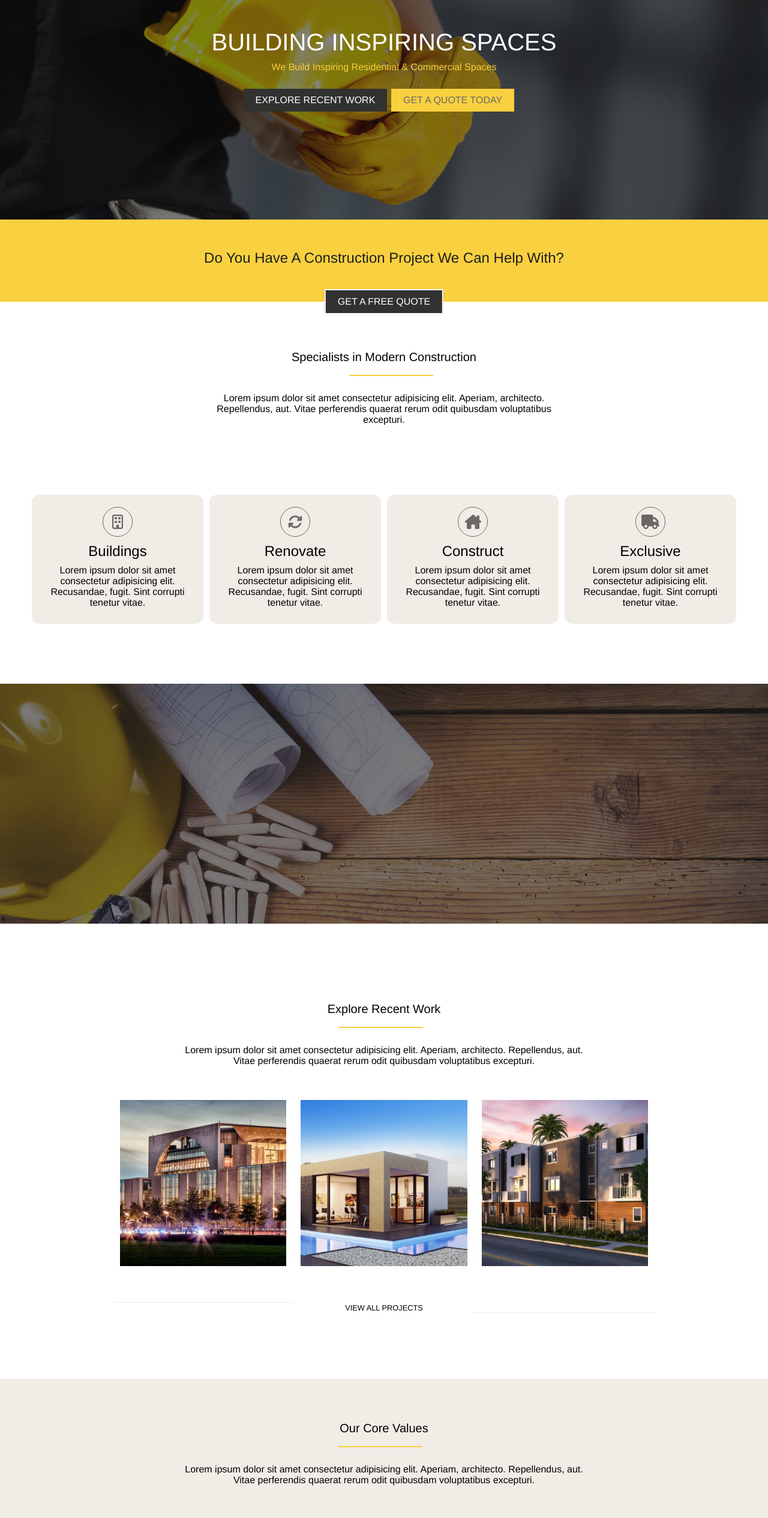
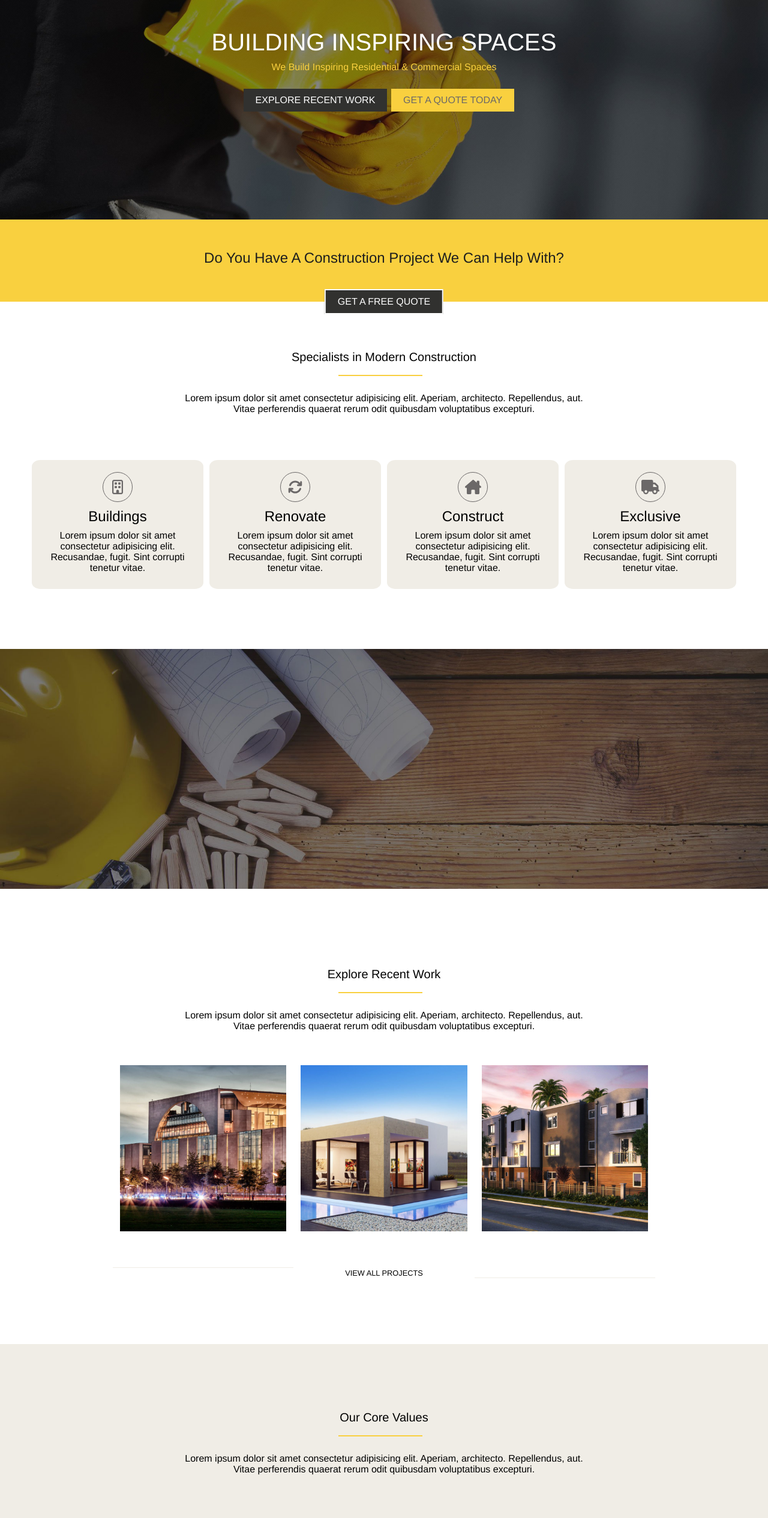
Before and after one commit to davishka-hikkaduwa/proj-html-vuejs, a Vue app: page / in a window 1280 px wide. Shown: the part 234-2765 px from the top of the page at 60% size. Built offline with nearby package versions, Linux system fonts and the light colour scheme.

Commit message:
created and added SectionTitleComponent

```diff
--- a/src/assets/styles/utilities.scss
+++ b/src/assets/styles/utilities.scss
@@ -19,24 +19,35 @@ button {
     color: #fff;
 }
 
+.info-container {
+    padding: 80px 260px 20px 260px;
+
+    h5 {
+        padding-bottom: 20px;
+    }
+
+    p {
+        padding: 20px 40px;
+    }
+}
 
 
 // ----- /BUTTONS -----
 
-// ----- TEXT-UNDERLINE -----
-.custom-underline {
-    padding-bottom: 20px;
-    position: relative;
-}
+// // ----- TEXT-UNDERLINE -----
+// .custom-underline {
+//     padding-bottom: 20px;
+//     position: relative;
+// }
 
-.custom-underline::before {
-    content: '';
-    position: absolute;
-    bottom: 0;
-    left: 40%;
-    width: 140px;
-    height: 2px;
-    background-color: #f9d03f;
-}
+// .custom-underline::before {
+//     content: '';
+//     position: absolute;
+//     bottom: 0;
+//     left: 40%;
+//     width: 140px;
+//     height: 2px;
+//     background-color: #f9d03f;
+// }
 
-// ----- /TEXT-UNDERLINE -----
+// // ----- /TEXT-UNDERLINE -----
--- a/src/components/AboutComponent.vue
+++ b/src/components/AboutComponent.vue
@@ -2,16 +2,14 @@
     <div id="about">
         <div class="core-values">
             <div class="info-container">
-                <h5 class="custom-underline">Our Core Values</h5>
-                <p>Lorem ipsum dolor sit amet consectetur adipisicing elit. Aperiam, architecto.
-                    Repellendus, aut. Vitae perferendis quaerat rerum odit quibusdam voluptatibus excepturi.
-                </p>
+                <SectionTitleComponent :title="coreValuesSectionTitle"/>
+                <p>Lorem ipsum dolor sit amet consectetur adipisicing elit. Aperiam, architecto. Repellendus, aut. Vitae perferendis quaerat rerum odit quibusdam voluptatibus excepturi.</p>
             </div>
             <AboutCardComponent class="card-container"/>
         </div>
         <div class="feedback">
             <div class="info-container">
-                <h5 class="custom-underline">Our Home Owners Say</h5>
+                <SectionTitleComponent :title="feeebackSectionTitle"/>
                 <img src="@/assets/img/home-testimonial-113165296.jpg" alt="home-testimonial">
                 <p>"Lorem ipsum dolor sit amet consectetur adipisicing elit. Aperiam, architecto.
                     Repellendus, aut. Vitae perferendis quaerat rerum odit quibusdam voluptatibus excepturi."
@@ -24,9 +22,19 @@
 
 <script>
 import AboutCardComponent from "@/components/AboutCardComponent.vue";
+import SectionTitleComponent from "@/components/SectionTitleComponent.vue";
     export default {
     name: "AboutComponent",
-    components: { AboutCardComponent }
+    data(){
+        return {
+            coreValuesSectionTitle: 'Our Core Values',
+            feeebackSectionTitle: 'Our Home Owners Say'
+        }
+    },
+    components: {
+        AboutCardComponent,
+        SectionTitleComponent
+    }
 }
 </script>
 
@@ -36,13 +44,13 @@ import AboutCardComponent from "@/components/AboutCardComponent.vue";
         padding: 30px 0;
         text-align: center;
 
-        .info-container{
-            padding: 40px 260px 0px;
+        // .info-container{
+        //     padding: 40px 260px 0px;
 
-            p{
-                padding: 20px 40px 0px;
-            }
-        }
+        //     p{
+        //         padding: 20px 40px 0px;
+        //     }
+        // }
 
         .core-values{
             .card-container{
--- /dev/null
+++ b/src/components/SectionTitleComponent.vue
@@ -0,0 +1,33 @@
+<template>
+    <div class="title-container">
+        <h5 class="custom-underline">{{ title }}</h5>
+    </div>
+</template>
+
+<script>
+export default {
+    name: 'SectionTitleComponent',
+    props: {
+        title: String,
+    },
+}
+</script>
+
+<style scoped lang="scss">
+    // ----- TEXT-UNDERLINE -----
+    .custom-underline {
+        padding-bottom: 20px;
+        position: relative;
+    }
+
+    .custom-underline::before {
+        content: '';
+        position: absolute;
+        bottom: 0;
+        left: 40%;
+        width: 140px;
+        height: 2px;
+        background-color: #f9d03f;
+    }
+    // ----- /TEXT-UNDERLINE -----
+</style>
--- a/src/components/ServicesComponent.vue
+++ b/src/components/ServicesComponent.vue
@@ -1,13 +1,18 @@
 <template>
     <div id="services">
-        <div class="title-container">
+        <div class="label-container">
             <h4>Do You Have A Construction Project We Can Help With?</h4>
         </div>
         <button class="sandwich black-btn">GET A FREE QUOTE</button>
         <div class="info-container">
+            <SectionTitleComponent :title="sectionTitle"/>
+            <p>Lorem ipsum dolor sit amet consectetur adipisicing elit. Aperiam, architecto. Repellendus, aut. Vitae perferendis quaerat rerum odit quibusdam voluptatibus excepturi.</p>
+        </div>
+        <!-- <div class="info-container">
             <h5 class="custom-underline">Specialists in Modern Construction</h5>
             <p>Lorem ipsum dolor sit amet consectetur adipisicing elit. Aperiam, architecto. Repellendus, aut. Vitae perferendis quaerat rerum odit quibusdam voluptatibus excepturi.</p>
-        </div>
+        </div> -->
+
         <ServicesCardComponent class="card-container"/>
         <div class="image-container">
             <!-- <img src="@/assets/img/home-244125289.jpg" alt="img"> -->
@@ -17,9 +22,18 @@
 
 <script>
 import ServicesCardComponent from '@/components/ServicesCardComponent.vue';
+import SectionTitleComponent from '@/components/SectionTitleComponent.vue';
     export default {
     name: "ServicesComponent",
-    components: { ServicesCardComponent }
+    data(){
+        return {
+            sectionTitle: 'Specialists in Modern Construction'
+        }
+    },
+    components: {
+    ServicesCardComponent,
+    SectionTitleComponent
+},
 }
 
 </script>
@@ -28,20 +42,20 @@ import ServicesCardComponent from '@/components/ServicesCardComponent.vue';
     #services{
         text-align: center;
 
-        .title-container{
+        .label-container{
             padding: 50px 30px;
             background-color: #f9d03f;
             color: #1e1e1e;
         }
-        .info-container{
-            padding: 80px 350px;
-            h5{
-                padding-bottom: 20px;
-            }
-            p{
-                padding-top: 20px;
-            }
-        }
+        // .info-container{
+        //     padding: 80px 350px;
+        //     h5{
+        //         padding-bottom: 20px;
+        //     }
+        //     p{
+        //         padding-top: 20px;
+        //     }
+        // }
         .sandwich{
             display: block;
             position: absolute;
--- a/src/components/WorkComponent.vue
+++ b/src/components/WorkComponent.vue
@@ -1,7 +1,7 @@
 <template>
     <div id="work">
         <div class="info-container">
-            <h5 class="custom-underline">Explore Recent Work</h5>
+            <SectionTitleComponent :title="sectionTitle"/>
             <p>Lorem ipsum dolor sit amet consectetur adipisicing elit. Aperiam, architecto.
                  Repellendus, aut. Vitae perferendis quaerat rerum odit quibusdam voluptatibus excepturi.
             </p>
@@ -28,6 +28,19 @@
 </template>
 
 <script>
+import SectionTitleComponent from '@/components/SectionTitleComponent.vue';
+
+export default {
+    name: 'WorkComponent',
+    data(){
+        return {
+            sectionTitle: 'Explore Recent Work'
+        }
+    },
+    components: {
+    SectionTitleComponent
+}
+}
 
 </script>
 
@@ -35,15 +48,7 @@
     #work{
         padding: 50px 0;
         text-align: center;
-        .info-container{
-            padding: 80px 260px 20px 260px;
-            h5{
-                padding-bottom: 20px;
-            }
-            p{
-                padding: 20px 40px;
-            }
-        }
+
         .image-container{
             padding: 0 200px;
             .col-4{
```
